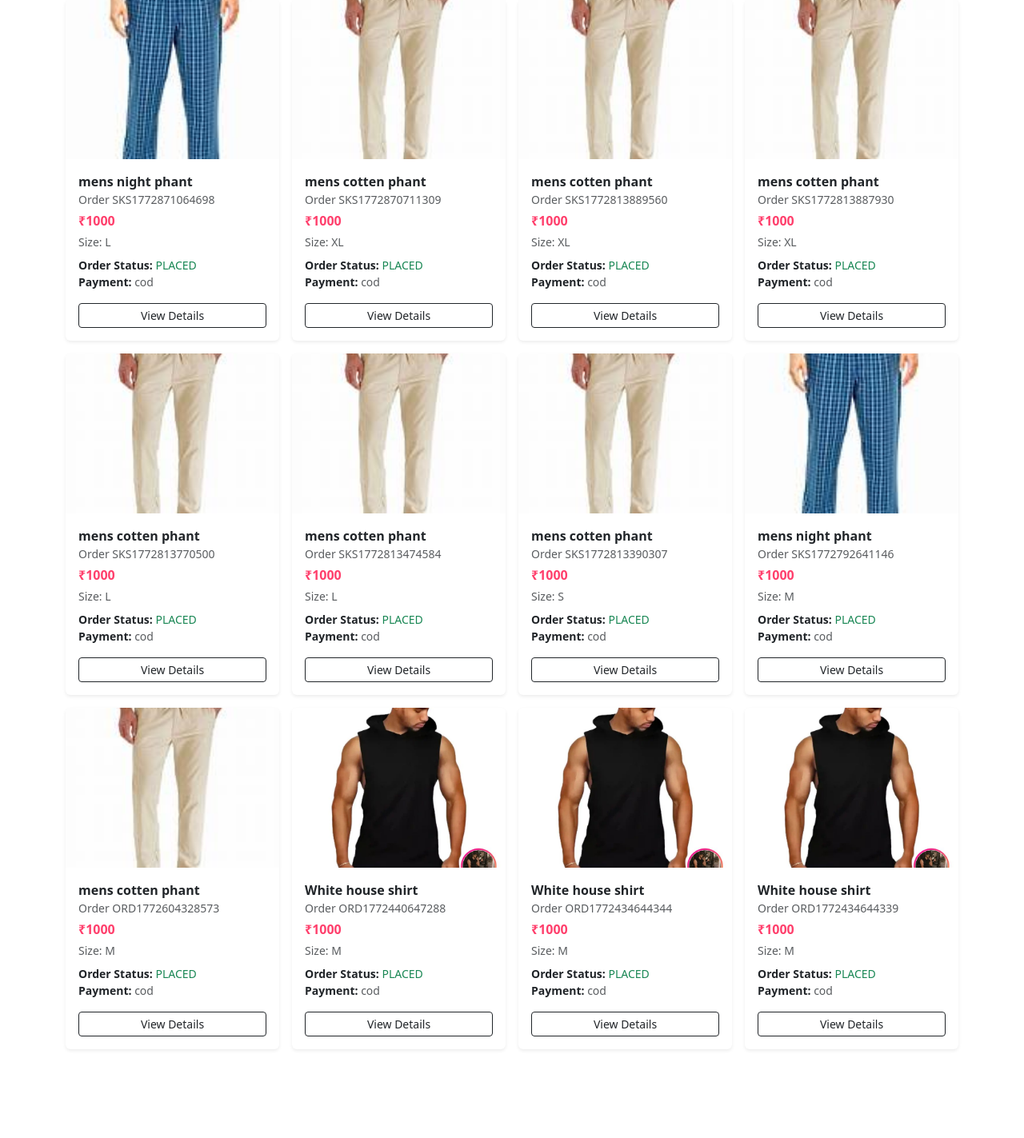
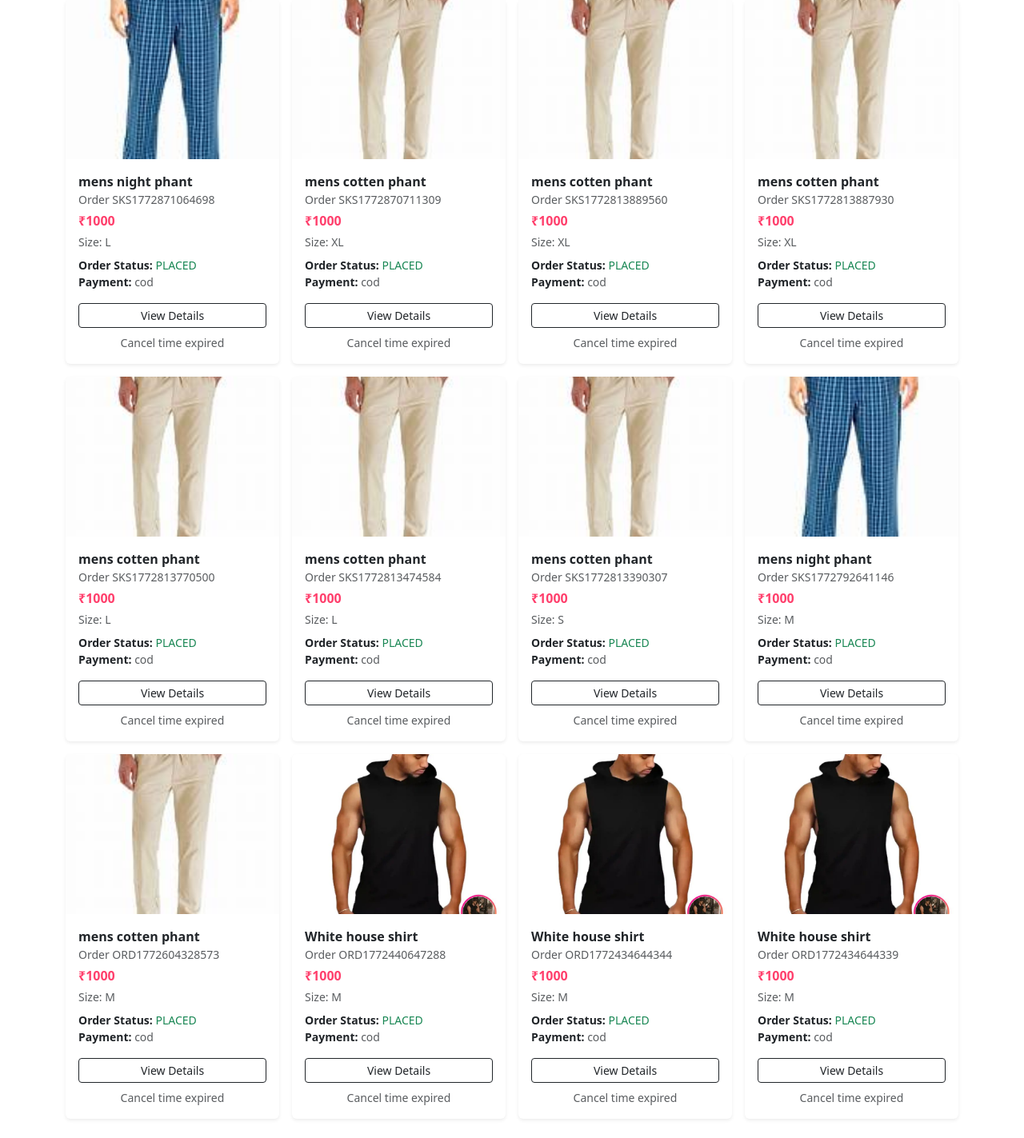
Before and after one commit to Lokesh091006/SKS, a Flask app: page /my-orders in a window 1280 px wide. Shown: the part 139-1562 px from the top of the page at 80% size. Before the commit the page ends 1452 px from the top, so only its background shows below. Run offline with Flask 3, Linux system fonts and the light colour scheme; a user stored in the database is signed in; data comes from the database, SQL or seed files in the repository.

Commit message:
shipped for

```diff
--- a/app.py
+++ b/app.py
@@ -951,6 +951,7 @@ def order_detail(id):
     order = Order.query.get_or_404(id)
     return render_template("order_detail.html", order=order)
 
+from datetime import datetime
 
 @app.route("/my-orders")
 def my_orders():
@@ -970,7 +971,11 @@ def my_orders():
 
     print("ORDERS:", orders)
 
-    return render_template("my_orders.html", orders=orders)
+    return render_template(
+        "my_orders.html",   # ⚠️ name match chesuko
+        orders=orders,
+        now=datetime.utcnow()   # 🔥 IMPORTANT
+    )
 
 @app.route("/category/<name>")
 def category(name):
@@ -2559,8 +2564,11 @@ def confirm_order():
 
 from datetime import datetime, timedelta
 
-@app.route("/cancel-order/<order_id>")
+@app.route("/cancel-order/<order_id>", methods=["POST"])
 def cancel_order(order_id):
+
+    if "user_id" not in session:
+        return redirect("/login")
 
     order = Order.query.filter_by(order_id=order_id).first()
 
@@ -2568,6 +2576,9 @@ def cancel_order(order_id):
         return "Order not found ❌"
 
     # ⏱️ 12hrs check
+    if not order.created_at:
+        return "Invalid order ❌"
+
     time_diff = datetime.utcnow() - order.created_at
 
     if time_diff > timedelta(hours=12):
@@ -2575,22 +2586,38 @@ def cancel_order(order_id):
 
     # already cancelled check
     if order.status == "CANCELLED":
-        return "Already cancelled"
+        return redirect(url_for("my_orders"))
 
     # 🟢 cancel order
     order.status = "CANCELLED"
     db.session.commit()
 
-    # 🟢 refund (online payment unte)
+    # 🟢 refund (Razorpay)
     if order.payment_method == "razorpay" and order.payment_id:
         try:
             client.payment.refund(order.payment_id)
             print("Refund initiated")
+
+
+
+            # 🟢 WhatsApp msg
+            user = User.query.get(order.user_id)
+
+            if user and user.mobile:
+                send_whatsapp_refund(
+                    user.mobile,
+                    user.username or "Customer",
+                    order.order_id,
+                    order.product.price if order.product else 0
+                )
+
         except Exception as e:
             print("Refund error:", e)
-
-    return "Order cancelled & refund initiated ✅"
-
+            print("CANCEL HIT:", order_id)
+            print("PAYMENT METHOD:", order.payment_method)
+            print("PAYMENT ID:", order.payment_id)
+
+    return redirect(url_for("my_orders"))
 @app.route("/product/<int:pid>")
 def product_page(pid):
     product = Product.query.filter_by(id=pid, is_active=True).first_or_404()
--- a/templates/my_orders.html
+++ b/templates/my_orders.html
@@ -87,6 +87,7 @@
             </a>
 
             <div class="mt-3 d-grid gap-2">
+
                 <a href="/order/{{ order.id }}" class="btn btn-sm btn-outline-dark">
                     View Details
                 </a>
@@ -96,6 +97,24 @@
                     Track Order
                 </a>
                 {% endif %}
+
+                <!-- 🔥 CANCEL BUTTON -->
+                {% if order.status == "PLACED" and order.created_at %}
+                    {% set can_cancel = (now - order.created_at).total_seconds() <= 43200 %}
+
+                    {% if can_cancel %}
+                        <form method="POST" action="/cancel-order/{{ order.order_id }}">
+    <button type="submit" class="btn btn-sm btn-danger">
+        Cancel Order
+    </button>
+</form>
+                    {% else %}
+                        <div class="text-muted small text-center">
+                            Cancel time expired
+                        </div>
+                    {% endif %}
+                {% endif %}
+
             </div>
 
         </div>
```
Also changed, not shown: templates/orders.html (+1 -11 lines).
